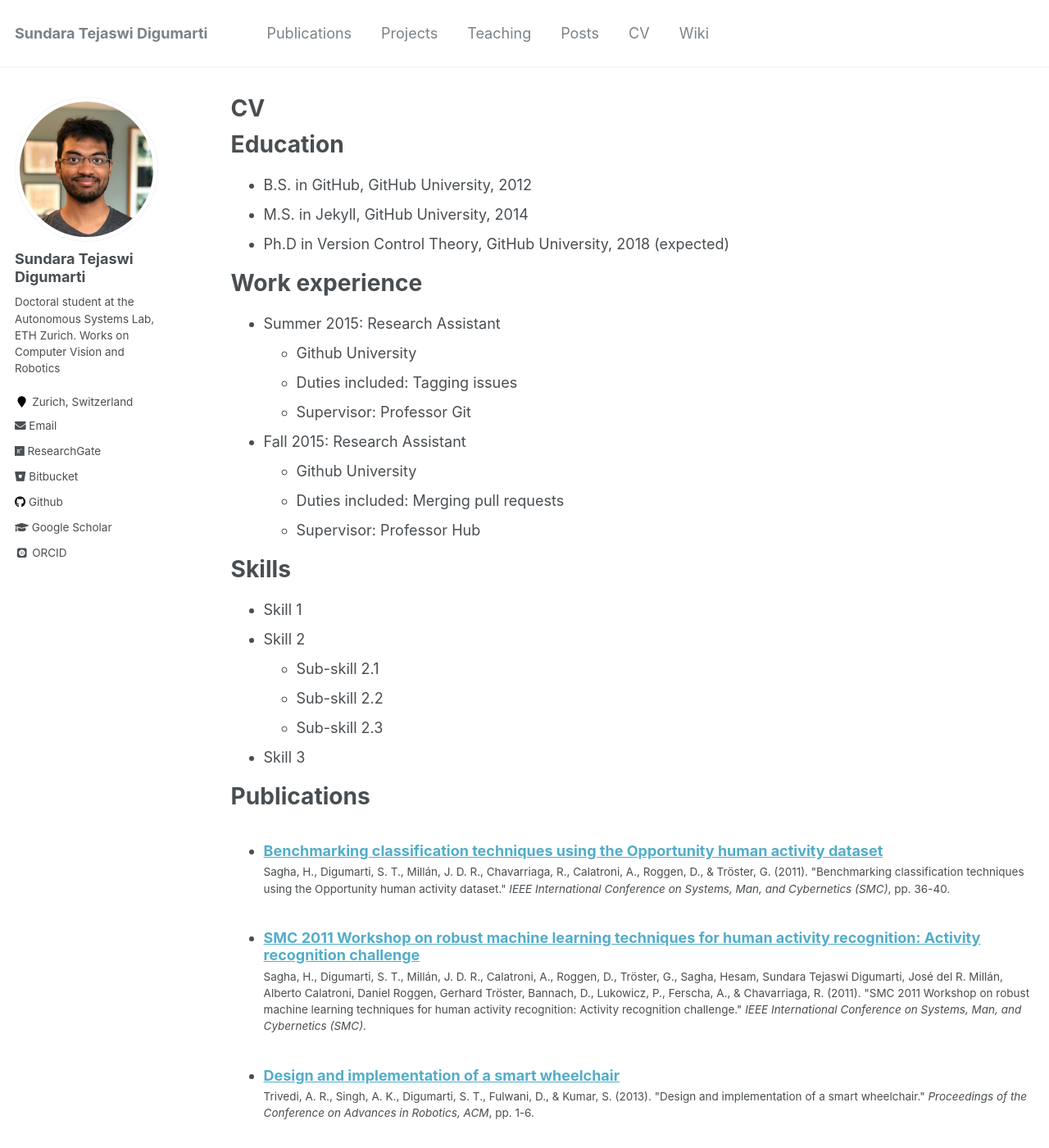
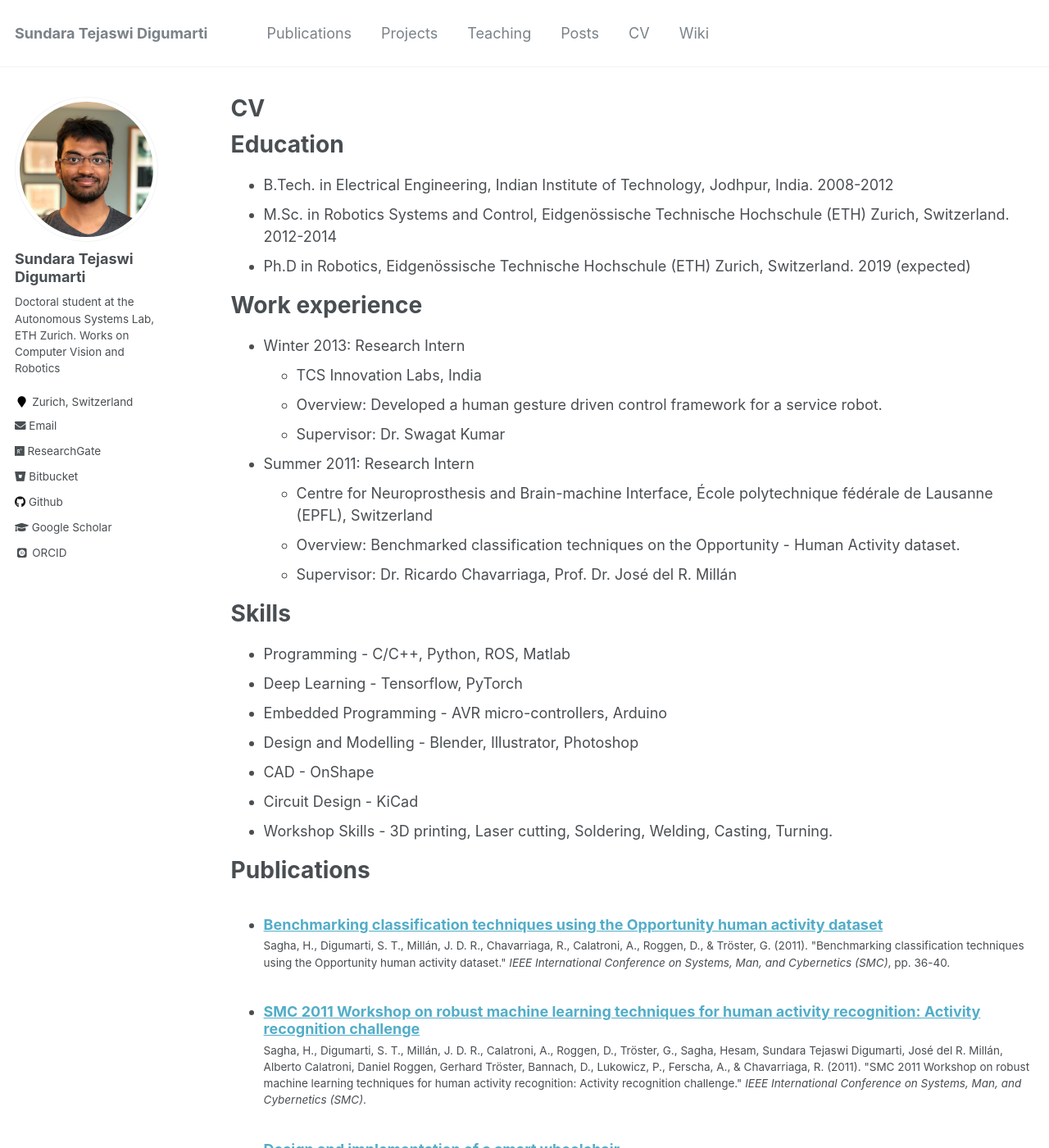
Before and after one commit to tejaswid/tejaswid.github.io, a Jekyll site: the page built from _pages/cv.md, in a window 1280 px wide and 1400 px high. Shown: the whole window at 82% size. Built offline with Jekyll 4.4.1, drawn with Linux system fonts in a browser that asks for light colours; some web fonts are replaced; some of the changed text lies outside the part shown.

Commit message:
Updated CV

```diff
--- a/_pages/cv.md
+++ b/_pages/cv.md
@@ -11,30 +11,31 @@ redirect_from:
 
 Education
 ======
-* B.S. in GitHub, GitHub University, 2012
-* M.S. in Jekyll, GitHub University, 2014
-* Ph.D in Version Control Theory, GitHub University, 2018 (expected)
+* B.Tech. in Electrical Engineering, Indian Institute of Technology, Jodhpur, India. 2008-2012
+* M.Sc. in Robotics Systems and Control, Eidgenössische Technische Hochschule (ETH) Zurich, Switzerland. 2012-2014
+* Ph.D in Robotics, Eidgenössische Technische Hochschule (ETH) Zurich, Switzerland. 2019 (expected)
 
 Work experience
 ======
-* Summer 2015: Research Assistant
-  * Github University
-  * Duties included: Tagging issues
-  * Supervisor: Professor Git
+* Winter 2013: Research Intern
+  * TCS Innovation Labs, India
+  * Overview: Developed a human gesture driven control framework for a service robot.
+  * Supervisor: Dr. Swagat Kumar
 
-* Fall 2015: Research Assistant
-  * Github University
-  * Duties included: Merging pull requests
-  * Supervisor: Professor Hub
+* Summer 2011: Research Intern
+  * Centre for Neuroprosthesis and Brain-machine Interface, École polytechnique fédérale de Lausanne (EPFL), Switzerland
+  * Overview: Benchmarked classification techniques on the Opportunity - Human Activity dataset.
+  * Supervisor: Dr. Ricardo Chavarriaga, Prof. Dr. José del R. Millán
 
 Skills
 ======
-* Skill 1
-* Skill 2
-  * Sub-skill 2.1
-  * Sub-skill 2.2
-  * Sub-skill 2.3
-* Skill 3
+* Programming - C/C++, Python, ROS, Matlab
+* Deep Learning - Tensorflow, PyTorch
+* Embedded Programming - AVR micro-controllers, Arduino
+* Design and Modelling - Blender, Illustrator, Photoshop
+* CAD - OnShape
+* Circuit Design - KiCad
+* Workshop Skills - 3D printing, Laser cutting, Soldering, Welding, Casting, Turning.
 
 Publications
 ======
@@ -42,18 +43,20 @@ Publications
     {% include archive-single-cv.html %}
   {% endfor %}</ul>
 
-Talks
+Awards and Achievements
 ======
-  <ul>{% for post in site.talks %}
-    {% include archive-single-talk-cv.html %}
-  {% endfor %}</ul>
+* Best paper award at Advances in Robotics, International Conference of Robotics Society of India, 2013.
 
-Teaching
+Languages
 ======
-  <ul>{% for post in site.teaching %}
-    {% include archive-single-cv.html %}
-  {% endfor %}</ul>
+* English, Telugu, Hindi - Fluent
+* German - Conversational
+* French, Sanskrit - Beginner
 
-Service and leadership
+Interests
 ======
-* Currently signed in to 43 different slack teams
+* Painting and Sculpting
+* Hiking
+* Cooking
+* Table Tennis
+* Video Games
```
